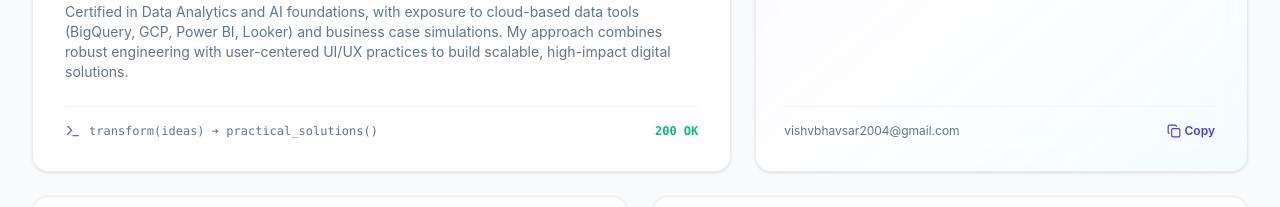
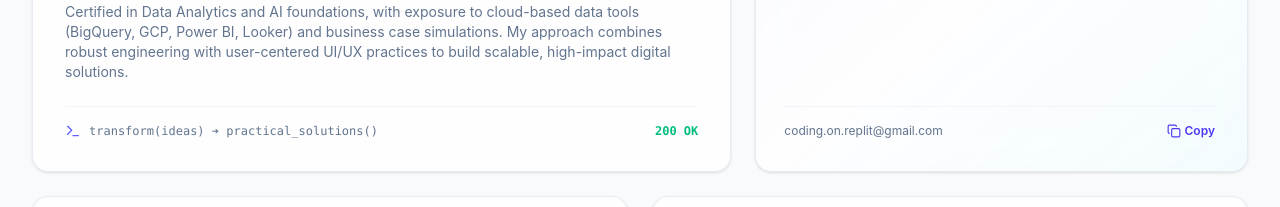
Before and after one commit to Vishv05/Portfolio-2026, a React (Vite) app: page / in a window 1280 px wide. Shown: the part 1620-1827 px from the top of the page. Built offline with nearby package versions, Linux system fonts and the light colour scheme; no server answers.

Commit message:
Update contact email address to coding.on.replit@gmail.com

```diff
--- a/src/data/personalInfo.js
+++ b/src/data/personalInfo.js
@@ -38,8 +38,8 @@ export const personalInfo = {
   },
 
   contact: {
-    email: "vishvbhavsar2004@gmail.com",
-    emailDisplay: "vishvbhavsar2004@gmail.com",
+    email: "coding.on.replit@gmail.com",
+    emailDisplay: "coding.on.replit@gmail.com",
     phone: "+91 9924014723",
     phoneDisplay: "+91 9924014723",
     linkedIn: "https://linkedin.com/in/vishv-bhavsar-b1507b290",
--- a/src/utils/helpers.js
+++ b/src/utils/helpers.js
@@ -63,7 +63,7 @@ export function downloadVCard(info) {
     `N:Bhavsar;Vishv;;;`,
     `ORG:GLS University`,
     `TITLE:${info.roleTitle}`,
-    `EMAIL;type=INTERNET;type=WORK:${info.contact?.email || 'vishvbhavsar2004@gmail.com'}`,
+    `EMAIL;type=INTERNET;type=WORK:${info.contact?.email || 'coding.on.replit@gmail.com'}`,
     `TEL;type=CELL:${info.contact?.phone || '+919924014723'}`,
     `URL:${info.contact?.portfolioUrl || 'https://vishv05.github.io/Portfolio-2026/'}`,
     `ADR;type=WORK:;;${info.location || 'Ahmedabad, Gujarat, India'};;;;`,
```
Also changed, not shown: resume_extracted.txt.
